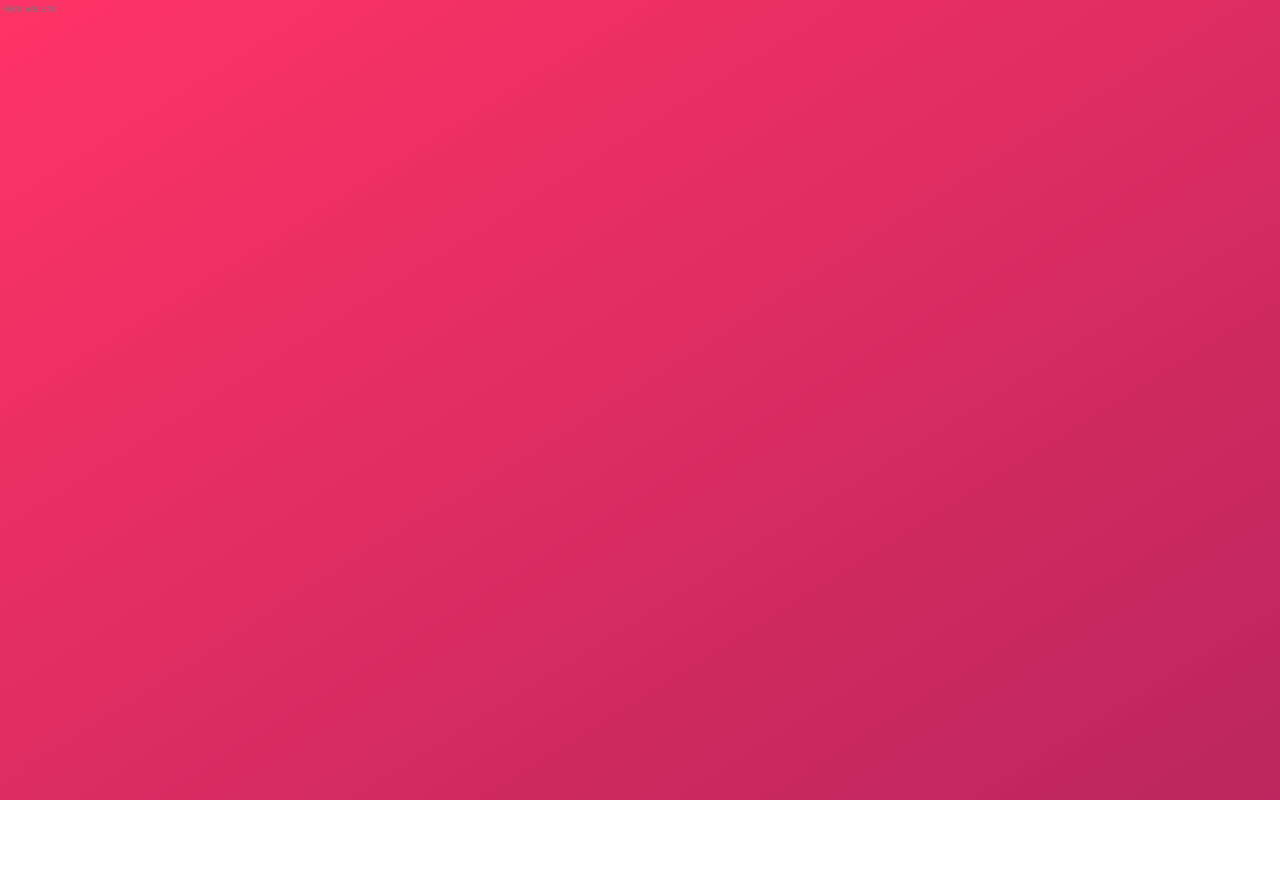
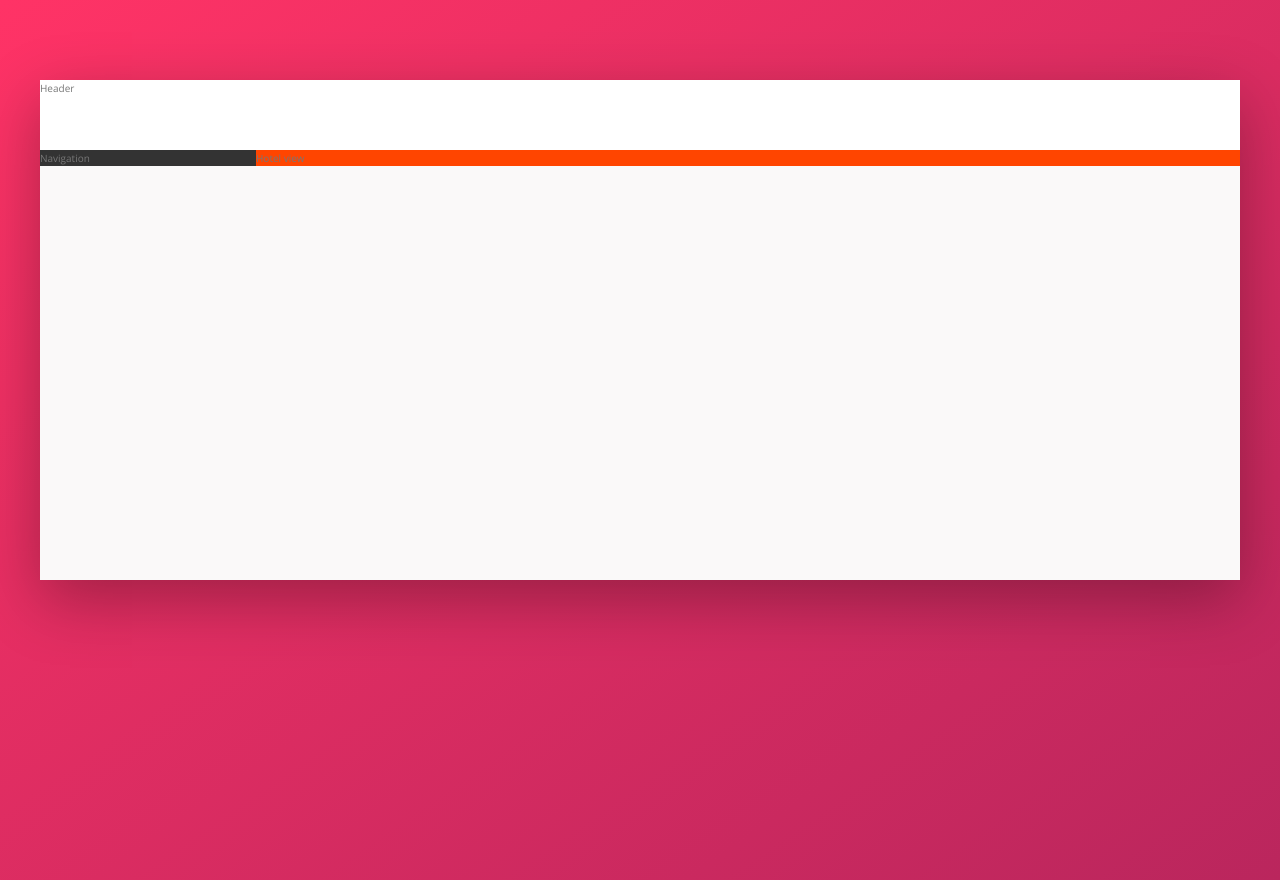
Before and after one commit to gurugu-learning-projects/jonas.schmedtmann---css_trillo, a website: page index.html in a window 1280 px wide. Before the commit the page ends 800 px from the top, so only its background shows below. Drawn offline with nearby package versions, Linux system fonts and the light colour scheme.

Commit message:
feat: set up general layout

```diff
--- a/index.html
+++ b/index.html
@@ -14,6 +14,12 @@
     <title>trillo &mdash; Your all-in-one booking app</title>
   </head>
   <body>
-    <div>Here we are</div>
+    <div class="container">
+      <header class="header">Header</header>
+      <div class="content">
+        <nav class="sidebar">Navigation</nav>
+        <main class="hotel-view">Hotel view</main>
+      </div>
+    </div>
   </body>
 </html>
--- a/sass/_base.scss
+++ b/sass/_base.scss
@@ -17,6 +17,8 @@ COLORS
   --color-grey-dark-1: #333;
   --color-grey-dark-2: #777;
   --color-grey-dark-3: #999;
+
+  --shadow-dark: 0 2rem 6rem rgba(0, 0, 0, 0.3);
 }
 
 * {
--- a/sass/_layout.scss
+++ b/sass/_layout.scss
@@ -0,0 +1,28 @@
+.container {
+  max-width: 120rem;
+  margin: 8rem auto;
+  background-color: var(--color-grey-light-1);
+  box-shadow: var(--shadow-dark);
+  min-height: 50rem;
+}
+
+.header {
+  height: 7rem;
+  background-color: #fff;
+  border-bottom: var(--color-grey-light-1);
+}
+
+.content {
+  display: flex;
+}
+
+.sidebar {
+  background-color: var(--color-grey-dark-1);
+  flex: 0 0 18%;
+}
+
+.hotel-view {
+  background-color: #fff;
+  background-color: orangered;
+  flex: 1;
+}
```
Also changed, not shown: css/style.css.
